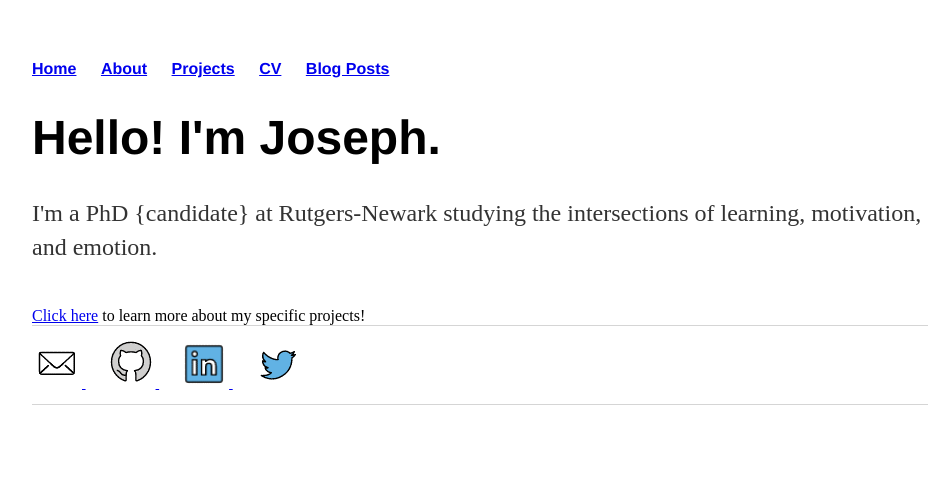
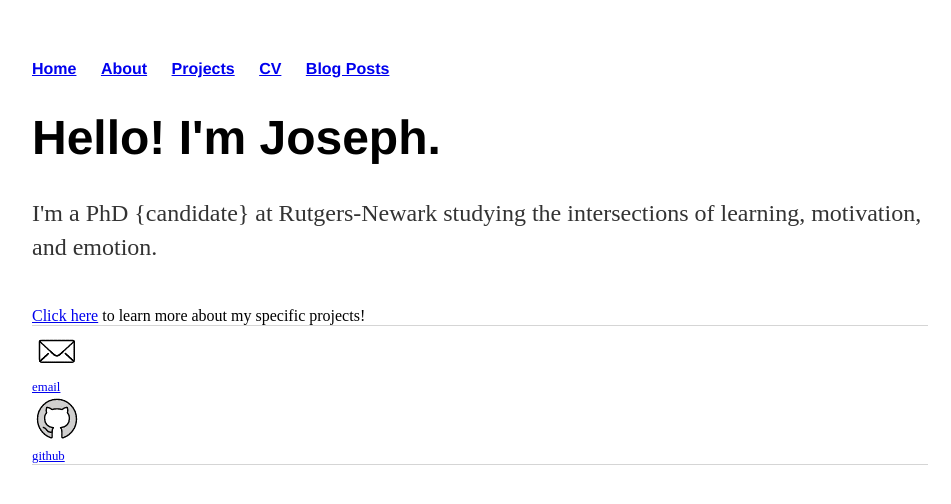
Before and after one commit to ColantonioLearn/ColantonioLearn.github.io, a Jekyll site: the page built from index.html, in a window 1280 px wide. Shown: the top 504 px of the page, without its empty margins (160-1111 px from the left). Built offline with Jekyll 4.4.1, drawn with Linux system fonts in a browser that asks for light colours.

Commit message:
testing image wraps, overlays

```diff
--- a/index.html
+++ b/index.html
@@ -9,6 +9,17 @@
 	<br/><a href="/about">Click here</a> to learn more about my specific projects!
 </div><!-- /.blurb -->
 <footer>
+	<div class="img-wrap">
+	    <img src="/images/email.png" alt="email" width=50px>
+	    <div class="img-overlay"><a href="mailto:colantoniojoseph@gmail.com">email
+			</a></div>
+	</div>
+	<div class="img-wrap">
+			<img src="/images/github.png" alt="github" width=50px>
+			<div class="img-overlay"><a href="https://github.com/ColantonioLearn">github
+			</a></div>
+	</div>
+<!--
 		<ul>
 				<li><a href="mailto:colantoniojoseph@gmail.com">
 					<img src="/images/email.png" alt="email" width=50px class="no_hover">
@@ -23,5 +34,6 @@
 					<img src="/images/twitter.png" alt="twitter" width=50px class="no_hover">
 				</a></li>
 	</ul>
+	-->
 </footer>
 </body>
```
